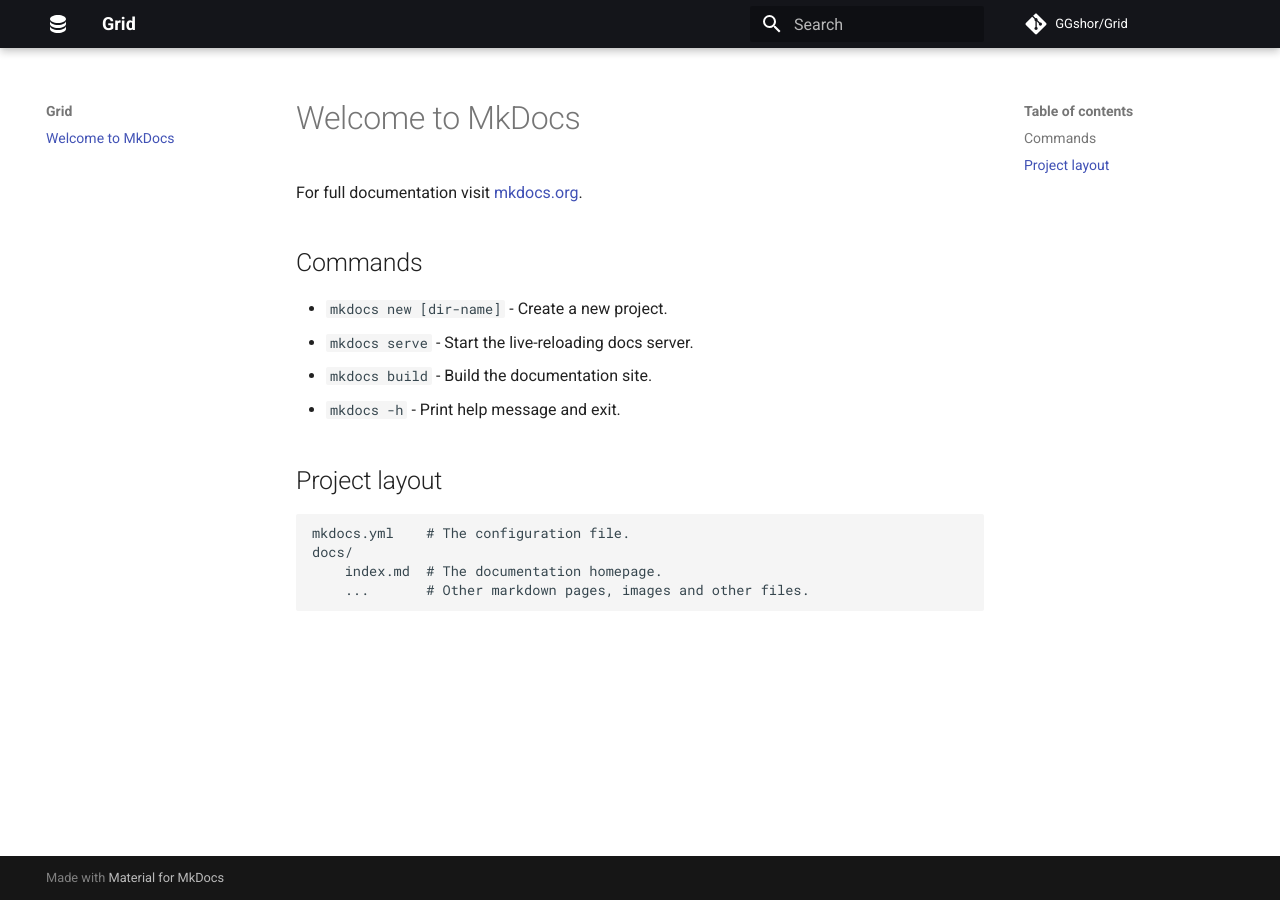
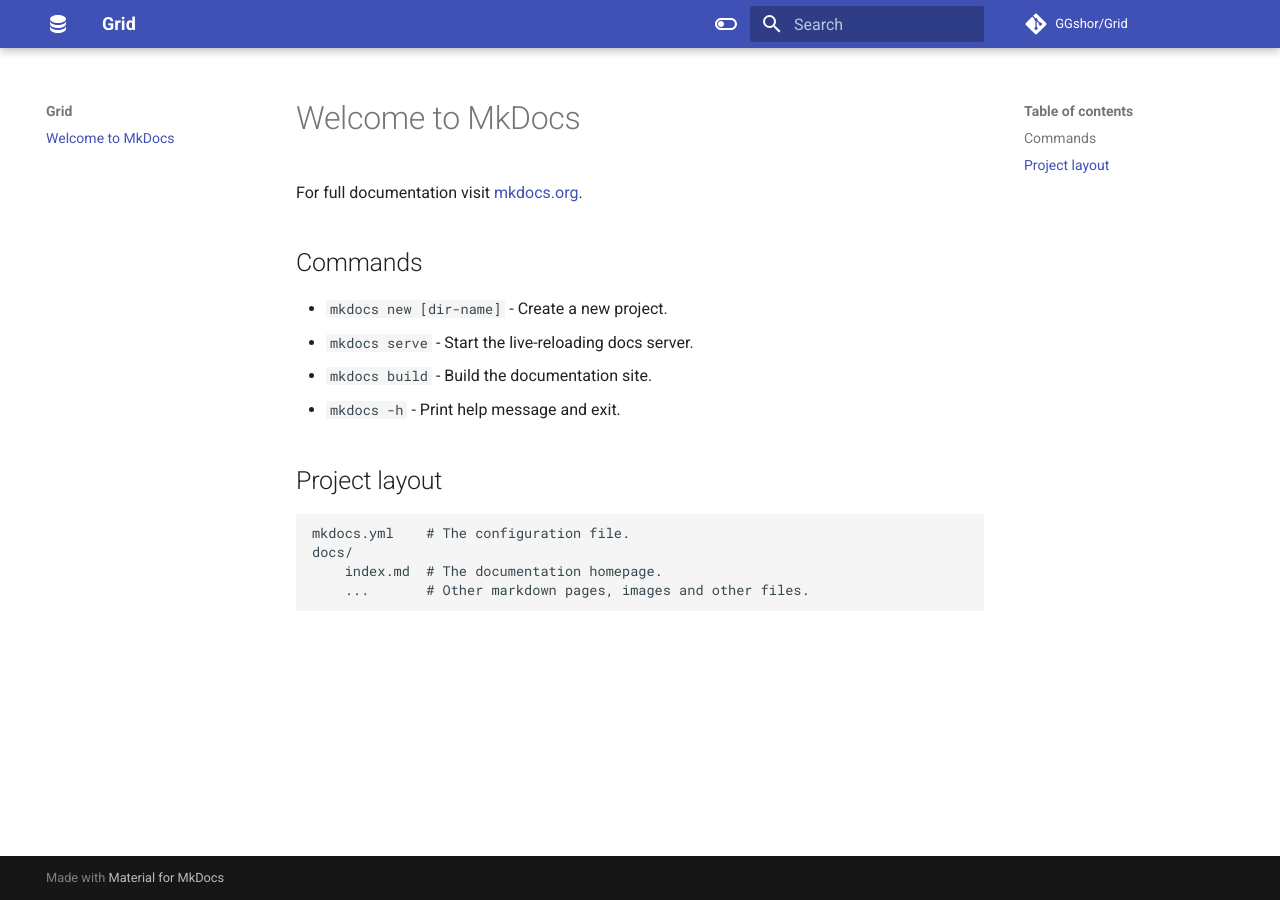
Before and after one commit to GGshor/Grid, an MkDocs documentation site: the page built from docs/index.md, in a window 1280 px wide. Built offline with MkDocs 1.6.1 and Material for MkDocs 9.7.7, drawn with Linux system fonts in a browser that asks for light colours; comment, search, counter and statistics services are not loaded.

Commit message:
Oooo color switch

```diff
--- a/mkdocs.yml
+++ b/mkdocs.yml
@@ -10,5 +10,11 @@
   name: material
   favicon: images/favicon.png
   palette:
-    primary: "black"
-    accent: "black"
+    - scheme: default
+      toggle:
+        icon: material/toggle-switch-off-outline
+        name: Switch to dark mode
+    - scheme: slate
+      toggle:
+        icon: material/toggle-switch
+        name: Switch to light mode
```
